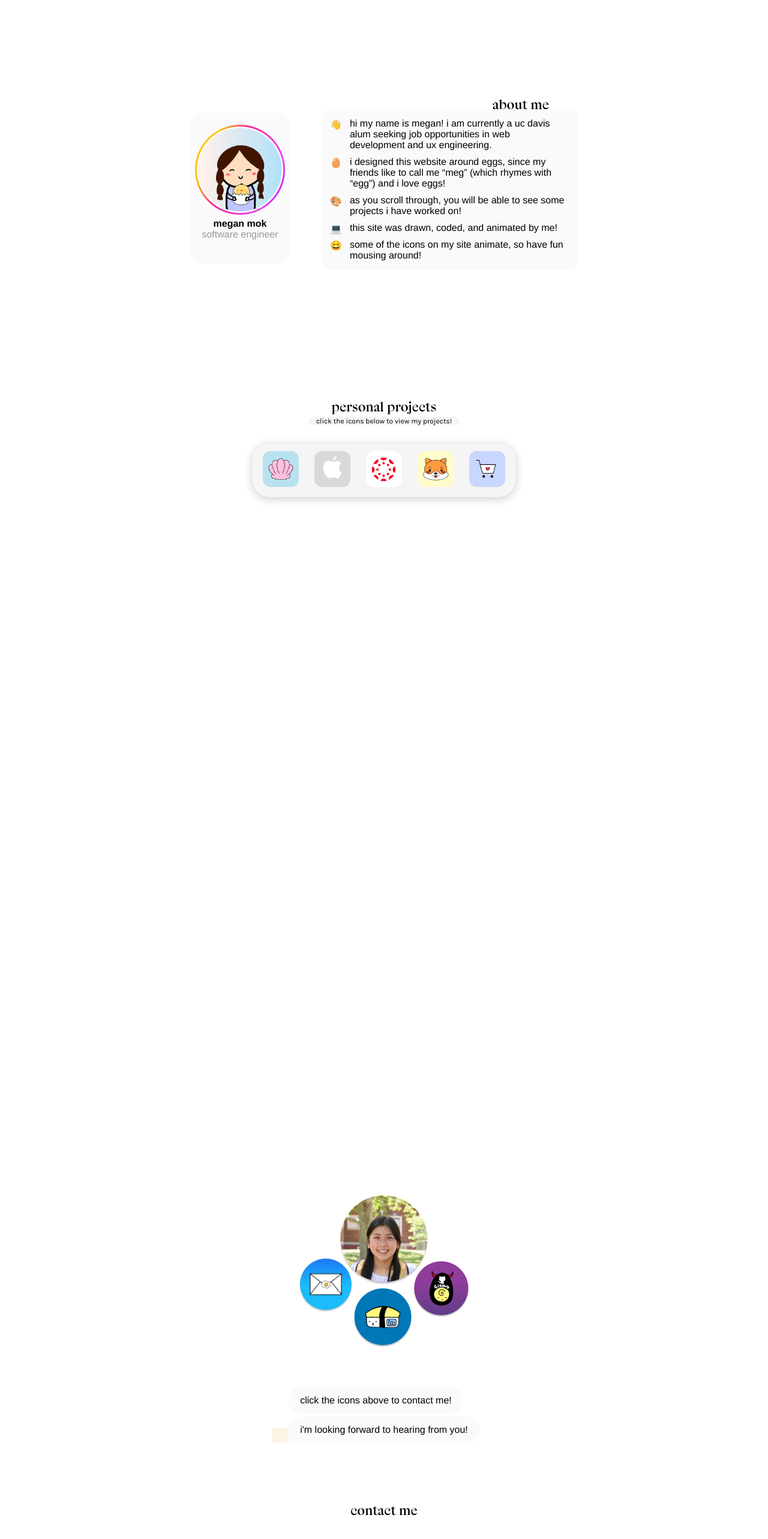
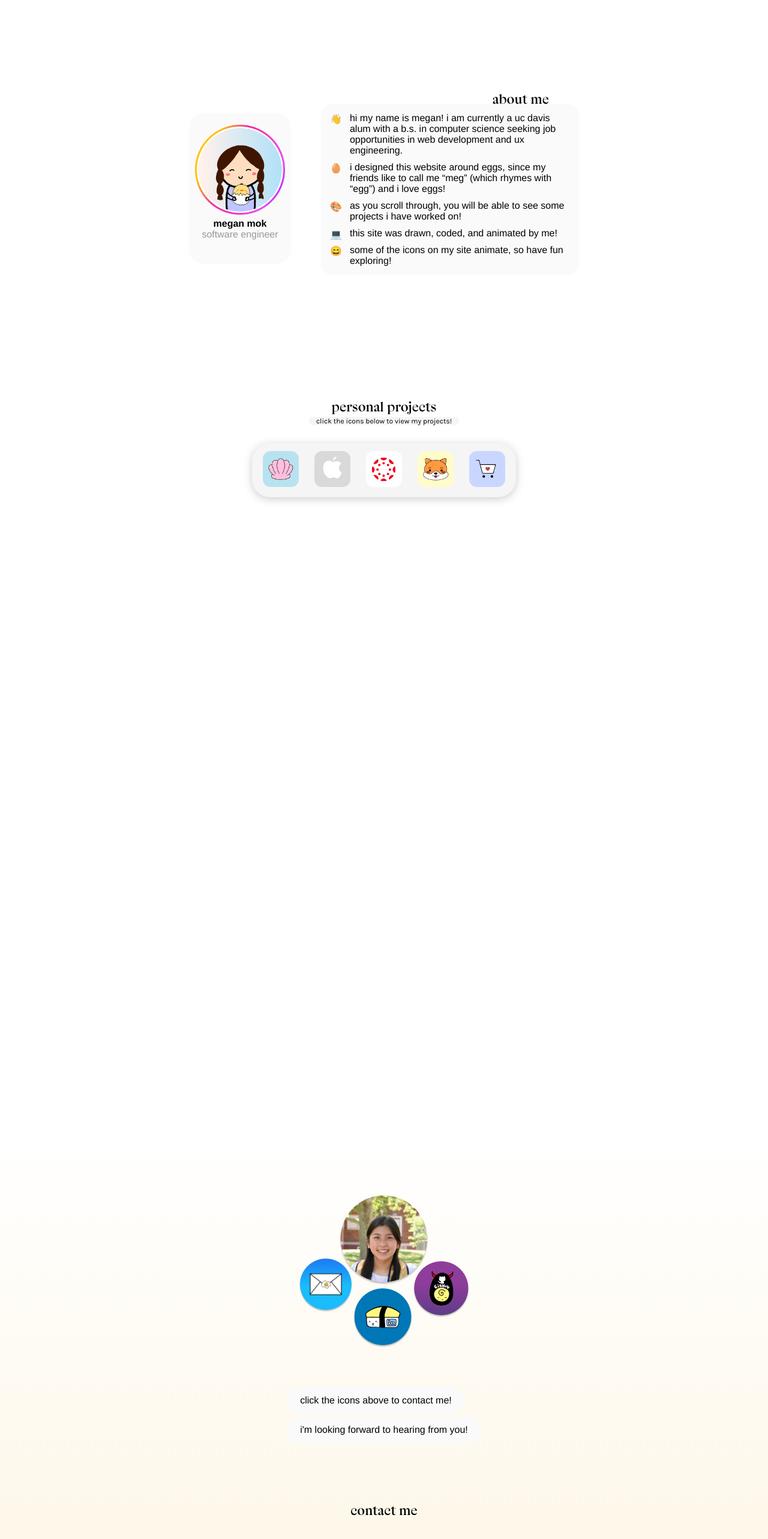
Before and after one commit to meganmok/meganmok.github.io, a React (Create React App) app: page /#/ in a window 1280 px wide. Shown: the part 827-3393 px from the top of the page at 60% size. Built offline with nearby package versions, Linux system fonts and the light colour scheme; a web font is replaced by a local one.

Commit message:
fixed about me description

```diff
--- a/src/pages/AboutMe.js
+++ b/src/pages/AboutMe.js
@@ -24,7 +24,7 @@ function AboutMe() {
         <div className = "emojiText">
         <span role="img" aria-labelledby="wave" className = "emoji" id = "wave"> 👋 </span>
         <p className= "introText">
-        hi my name is megan! i am currently a uc davis alum seeking job opportunities in web development and ux engineering.
+        hi my name is megan! i am currently a uc davis alum with a b.s. in computer science seeking job opportunities in web development and ux engineering.
         </p>
         </div>
         <div className = "emojiText">
@@ -48,7 +48,7 @@ function AboutMe() {
         <div className = "emojiText">
         <span role="img" aria-labelledby="smile" className = "specialEmoji" id = "smile"> 😄 </span>
         <p className= "introText">
-        some of the icons on my site animate, so have fun mousing around!
+        some of the icons on my site animate, so have fun exploring!
         </p>
         </div>
         </div>
--- a/src/pages/Contact.css
+++ b/src/pages/Contact.css
@@ -1,6 +1,7 @@
 #contact {
     display: flex;
     flex-direction: column;
+    background: linear-gradient(#FFFFFF, #FDEECE);
 }
 
 #contactBottom {
@@ -107,7 +108,7 @@
   #secondText::after {
     left: -26px;
     width: 26px;
-    background-color:  #FCF4E2;
+    background-color:  #FEFAF0;
 		border-bottom-right-radius: 10px;
   }
 
@@ -213,7 +214,7 @@
 
 
   #secondText::after {
-    background-color:  #FBF2DC;
+    background-color:  #FEFAF0;
     left: -25px;
   }
 
```
